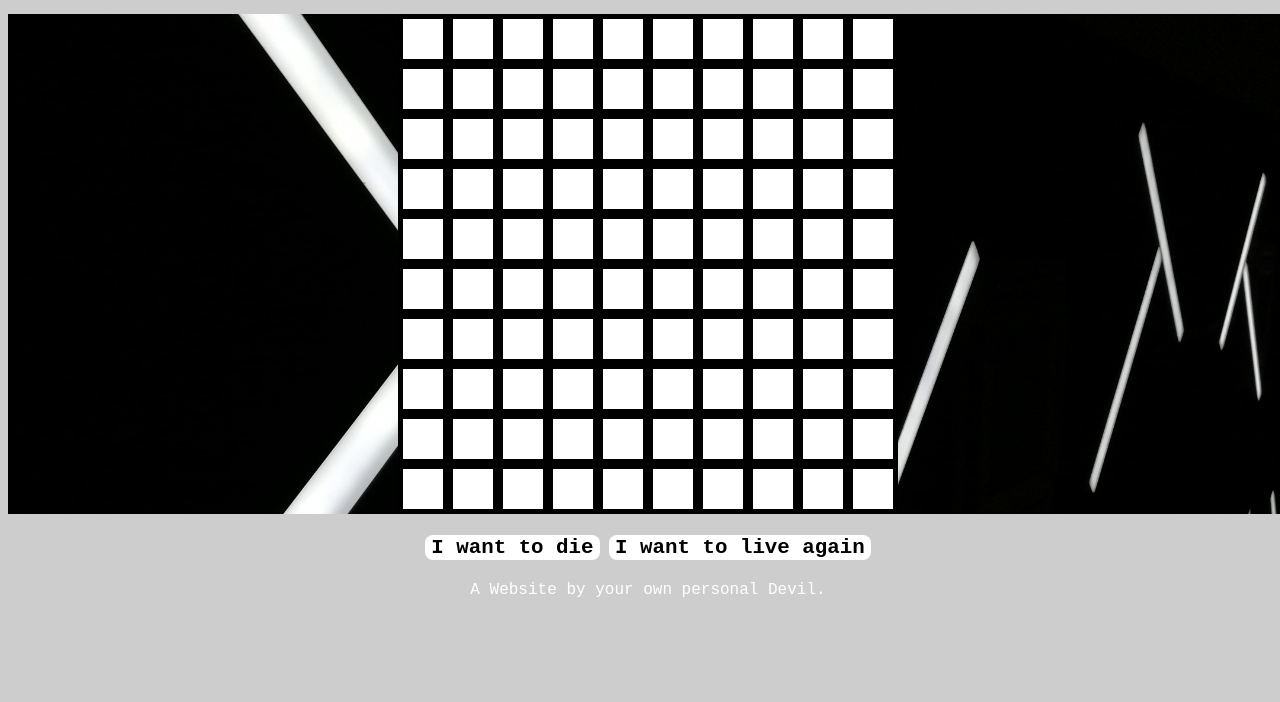
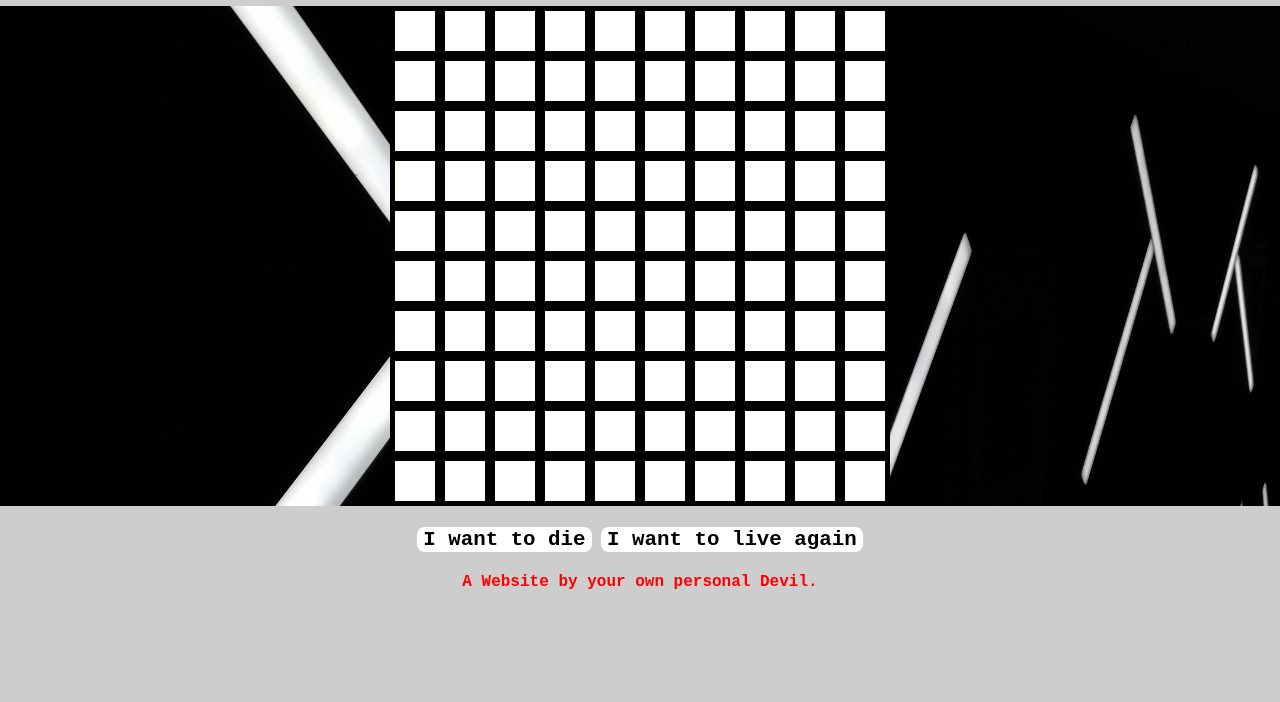
Before and after one commit to AipMichael/W02-Weekend, a plain HTML site: page index.html in a window 1280 px wide. Shown: the part 114-816 px from the top of the page. Drawn offline with Linux system fonts and the light colour scheme.

Commit message:
changed color of footer message to red

```diff
--- a/index.html
+++ b/index.html
@@ -28,7 +28,7 @@
     </main>
     <script src="./index.assignment.js.js"></script>
     <footer>
-      <p>A Website by your own personal Devil.</p>
+      <p class="evil-message">A Website by your own personal Devil.</p>
     </footer>
   </body>
 </html>
--- a/styles.css
+++ b/styles.css
@@ -1,11 +1,15 @@
+* {
+    box-sizing: border-box;
+}
+
 body {
   background-color: #000000;
   color: white;
   font-family: "Courier New", Courier, monospace;
   width: 100vw;
   height: 100vh;
-  box-sizing: border-box;
    animation: blinkingBackground 2s infinite;
+   margin: 0;
 }
 
 
@@ -105,3 +109,8 @@ footer {
   justify-content: center;
   align-content: center;
  }
+
+ .evil-message {
+   color: red;
+   font-weight: bolder;
+ }
```
